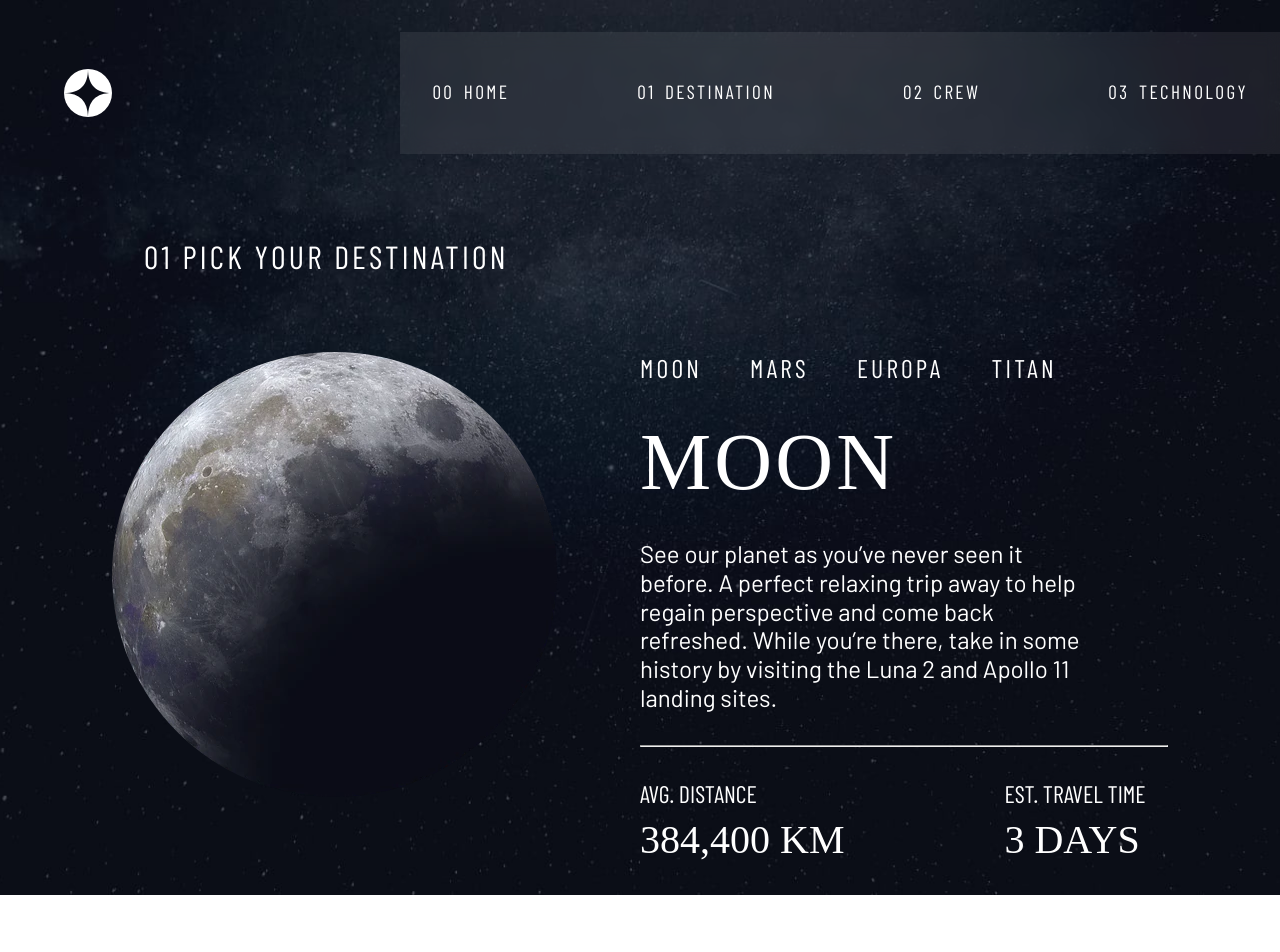
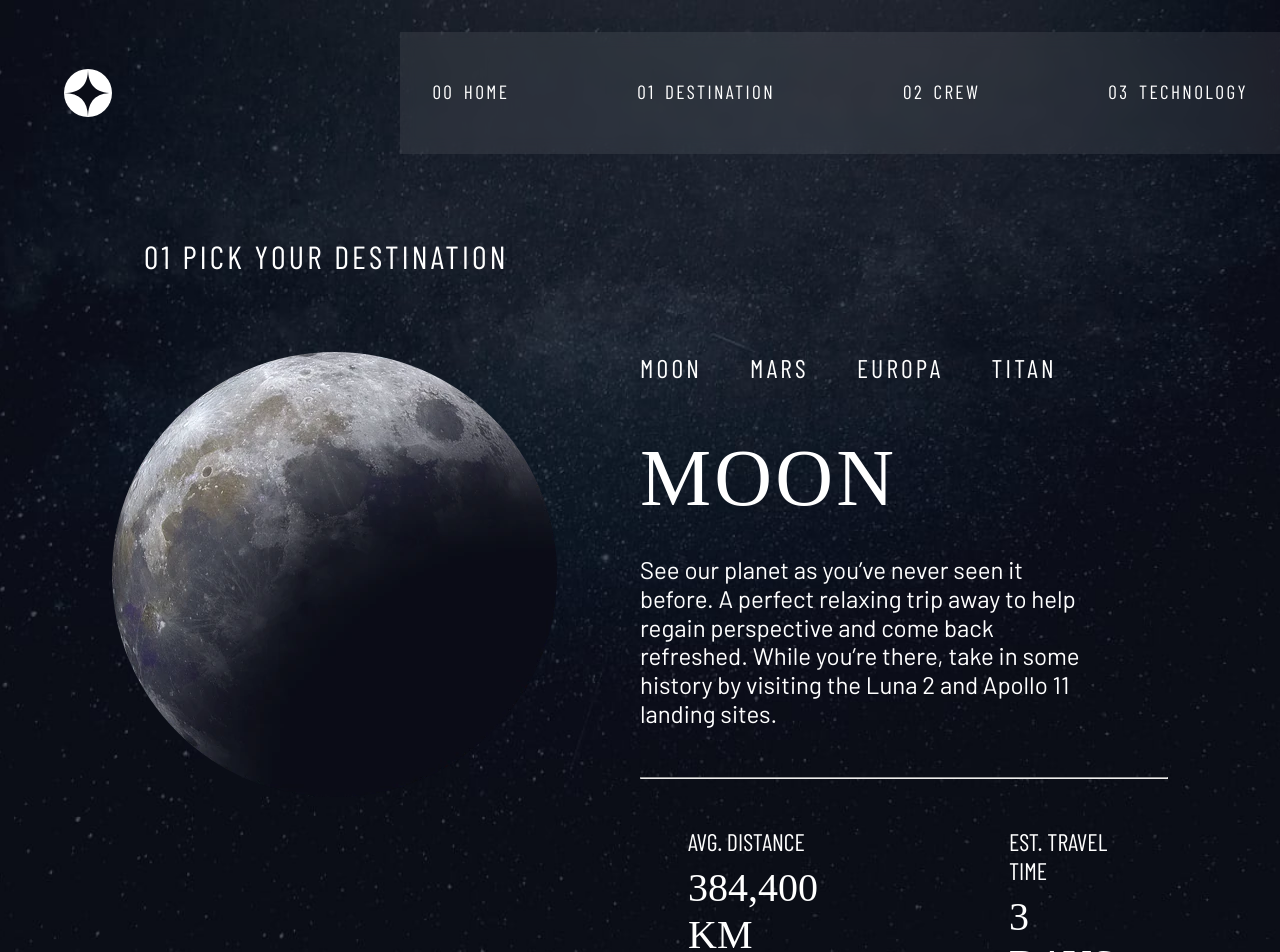
Before and after one commit to JanudaStack/space-tourism-official-main, a React (Vite) app: page /#/destination in a window 1280 px wide. Shown: the top 952 px of the page. Before the commit the page ends 895 px from the top, so only its background shows below. Built offline with nearby package versions, Linux system fonts and the light colour scheme; a web font is replaced by a local one.

Commit message:
style: adjust padding and font sizes in Technology and Destination sections for improved layout and readability

```diff
--- a/src/pages/Destination/Destination.module.css
+++ b/src/pages/Destination/Destination.module.css
@@ -81,7 +81,7 @@
     flex-direction: column;
     align-items: center;
     gap: 2rem;
-    padding: 2rem 0;
+    padding: 3rem 0;
 }
 
 .destination-planet-header {
@@ -106,8 +106,7 @@
     justify-content: center;
     flex-direction: column;
     gap: 2rem;
-    padding-top: 2rem;
-    /* align-items: center; */
+    padding: 3rem;
 }
 
 .destination-planet-distance,
--- a/src/pages/Technology/Technology.module.css
+++ b/src/pages/Technology/Technology.module.css
@@ -39,7 +39,7 @@
 .tech-content-nav-mobile {
     display: flex;
     justify-content: center;
-    padding: 1.5rem;
+    padding: 3rem 1.5rem;
 }
 
 .nav-buttons-mobile {
@@ -52,7 +52,7 @@
     border-radius: 50%;
     width: 3rem;
     height: 3rem;
-    font-size: 1rem;
+    font-size: 1.4rem;
     transition: 0.27s ease;
 }
 
@@ -71,6 +71,7 @@
     display: flex;
     flex-direction: column;
     gap: 1.5rem;
+    padding-bottom: 2rem;
 }
 
 .tech-content-header {
@@ -148,10 +149,14 @@
         padding: 0 6rem 2rem;
     }
 
+    .nav-buttons-mobile {
+        gap: 6rem;
+    }
+
     .nav-buttons-mobile button {
         width: 4rem; /* Larger size for tablets */
         height: 4rem;
-        font-size: 1.5rem; /* Larger font size */
+        font-size: 1.6rem; /* Larger font size */
     }
 }
 
```
